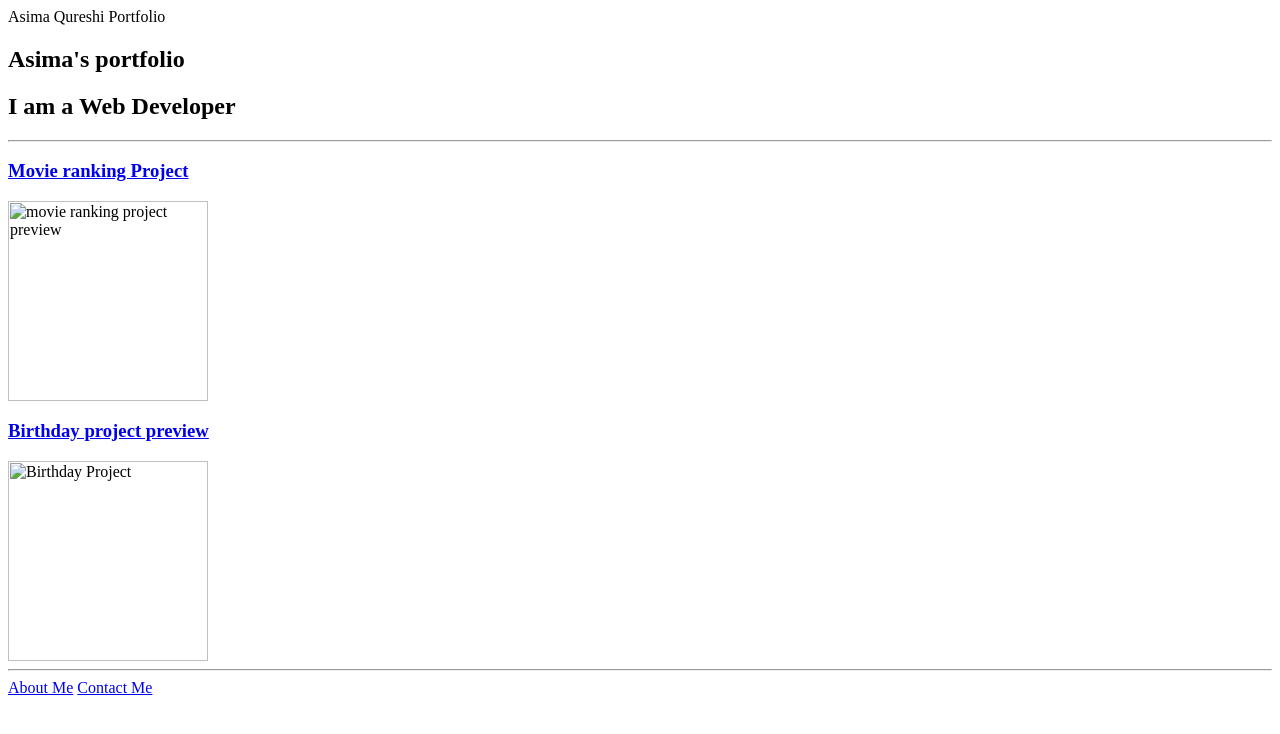
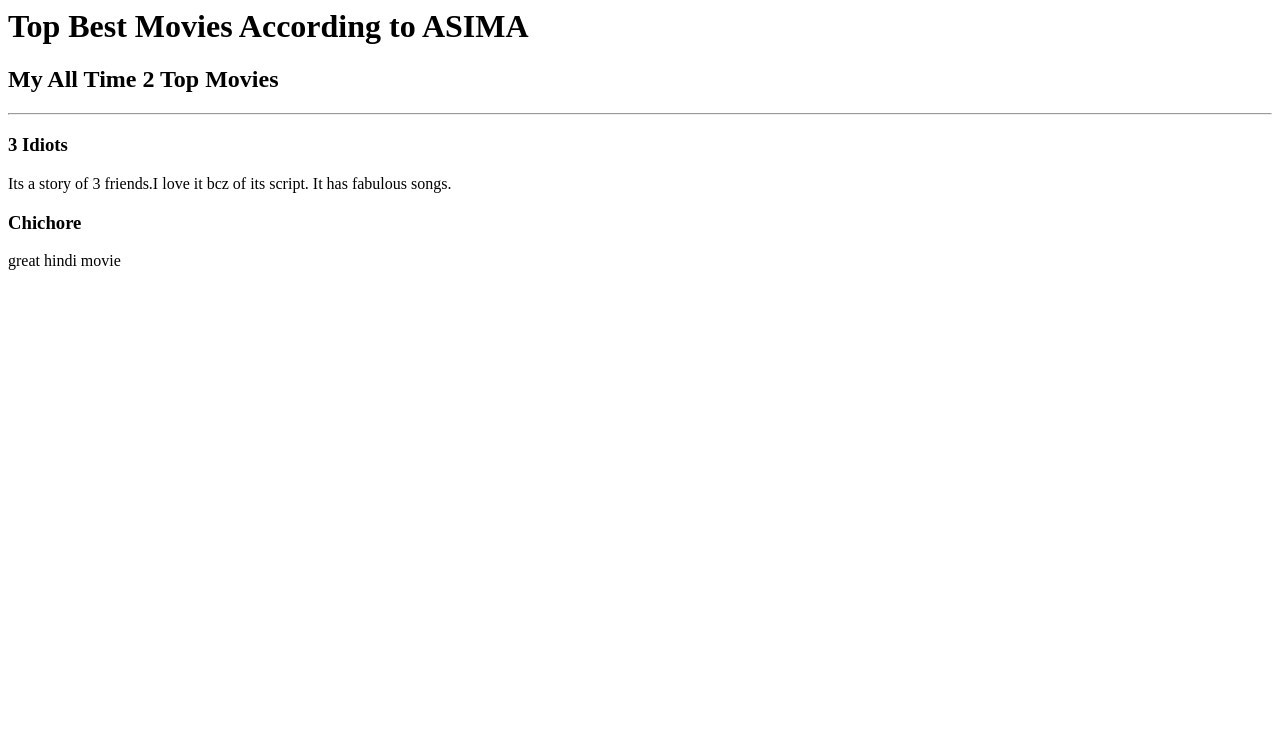
Before and after one commit to Asimaqureshi/index.html, a plain HTML site: page index.html in a window 1280 px wide. Drawn offline with Linux system fonts and the light colour scheme.

Commit message:
Add files via upload

```diff
--- a/index.html
+++ b/index.html
@@ -1,35 +1,7 @@
-<!DOCTYLE html>
-<html lang="en"
-
-<head>
-   <metal charset="UTF-8"
-   <title>Asima Qureshi Portfolio</title>
-</head>
-
- <Body>
-  <h2>Asima's portfolio</h2>
-   <h2>I am a Web Developer</h2>
-   <hr />
-   <h3><a href="./public/index.html">Movie ranking Project</a></h3>
-  <img src="./assets/images/movie project.jpg" height="200" alt="movie ranking project preview"/>
-   <h3><a href="./public/index copy.html">Birthday project preview</a></h3>
-   <img src="./assets/birthday project.jpg" height="200" alt="Birthday Project"/>
-
-<hr />
-<a href="./public/about.html">About Me</a>
-<a href="./public/contact.html">Contact Me</a>
-
- </Body>
-
-</html>
-
-
-<!-- TODO 4: Add titles/subtitles etc. -->
-
-<!-- TODO 5: Add a link to the project pages -->
-
-<!-- TODO 6: Add images to show the project previews
-HINT for TODO 6: You can use the height attribute set to 200 to make the image smaller:
-https://developer.mozilla.org/en-US/docs/Web/HTML/Element/img#attr-height -->
-
-<!-- TODO 7: Add the Contact Me and About Me page links -->
+<h1>Top Best Movies According to ASIMA </h1>
+<h2>My All Time 2 Top Movies</h2>
+<hr>
+<h3>3 Idiots</h3>
+    <p>Its a story of 3 friends.I love it bcz of its script. It has fabulous songs.</p>
+    <h3>Chichore</h3>
+    <p>great hindi movie</p>
```
Also changed, not shown: birthday-invite.html (added, +18 -0 lines).
